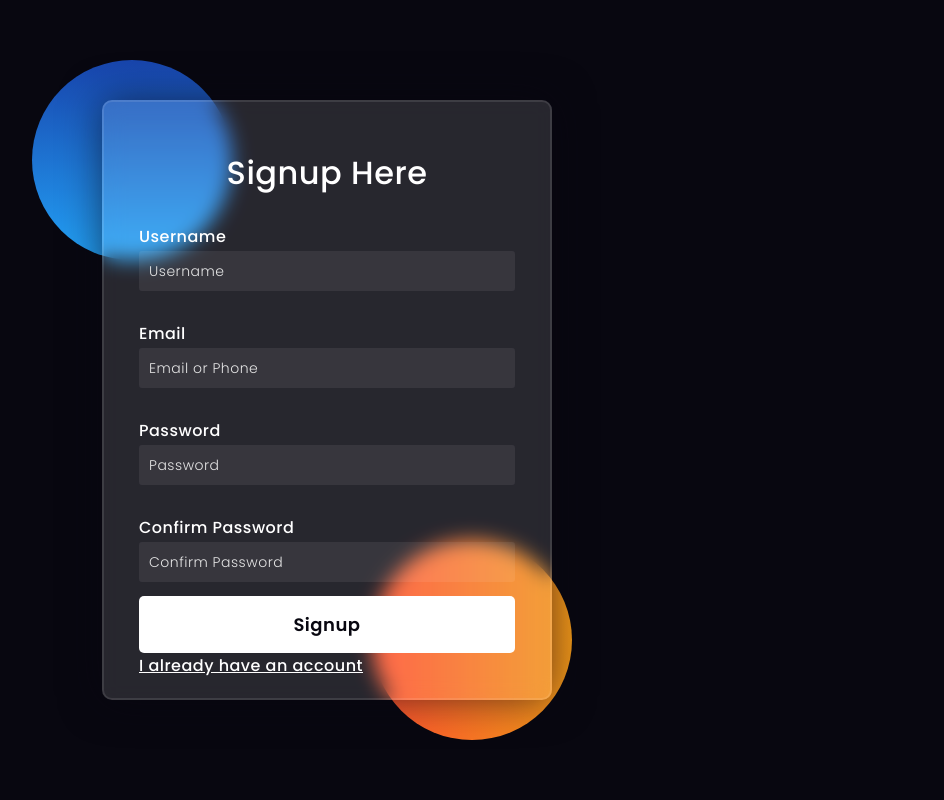
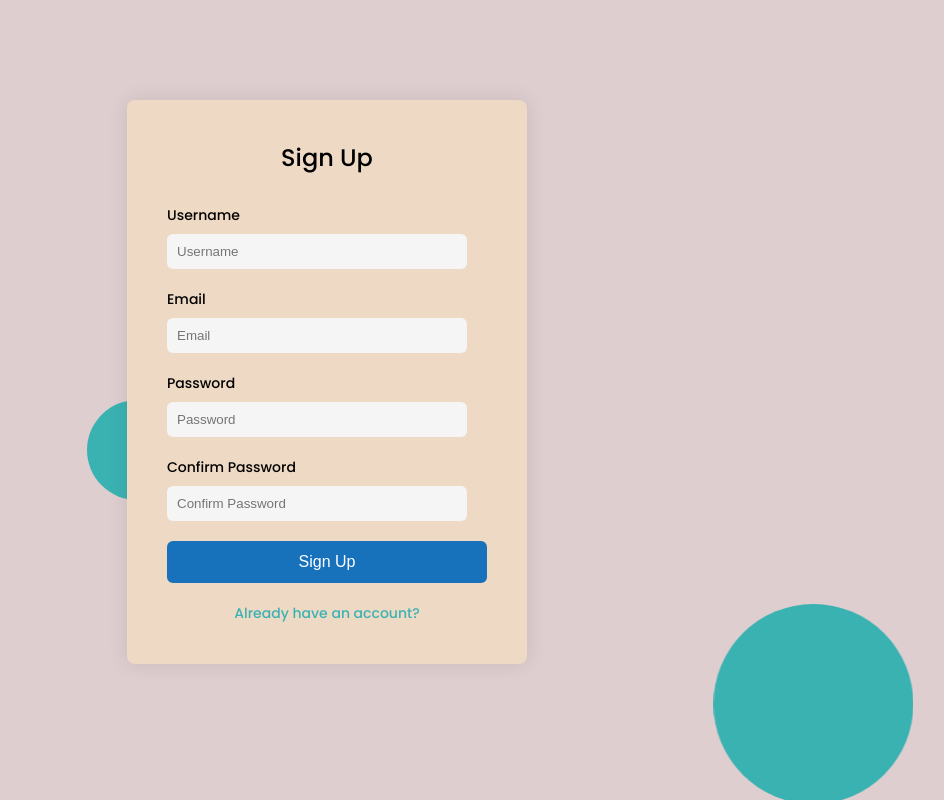
Before and after one commit to Prathamesh5500/Django-Clipboard-System, a Django app: page / in a window 1280 px wide. Shown: the whole page, without its empty margins (313-1257 px from the left). Run offline with Django 3.2, Linux system fonts and the light colour scheme.

Commit message:
Style Changes

```diff
--- a/static/css/style1.css
+++ b/static/css/style1.css
@@ -5,134 +5,117 @@
     margin: 0;
     box-sizing: border-box;
 }
-
 body {
-    background-color: #080710;
-}
-
-.background {
-    width: 430px;
-    height: 520px;
-    position: absolute;
-    transform: translate(-50%, -50%);
-    left: 50%;
-    top: 50%;
-}
-
-.background .shape {
-    height: 200px;
-    width: 200px;
-    position: absolute;
-    border-radius: 50%;
-}
-
-.shape:first-child {
-    background: linear-gradient(
-        #1845ad,
-        #23a2f6
-    );
-    left: -80px;
-    top: -80px;
-}
-
-.shape:last-child {
-    background: linear-gradient(
-        to right,
-        #ff512f,
-        #f09819
-    );
-    right: -30px;
-    bottom: -80px;
+    margin: 0;
+    padding: 0;
+    font-family: 'Poppins', sans-serif;
+    background-color: #dececf;
 }
 
 form {
-    height: 600px;
-    width: 450px;
-    background-color: rgba(255, 255, 255, 0.13);
-    position: absolute;
-    transform: translate(-50%, -50%);
-    top: 50%;
-    left: 50%;
-    border-radius: 10px;
-    backdrop-filter: blur(10px);
-    border: 2px solid rgba(255, 255, 255, 0.1);
-    box-shadow: 0 0 40px rgba(8, 7, 16, 0.6);
-    padding: 50px 35px;
+    position: relative;
+    max-width: 400px;
+    margin: 100px auto;
+    background: #eed9c4;
+    padding: 40px;
+    border-radius: 8px;
+    box-shadow: 0 0 20px rgba(0, 0, 0, 0.1);
 }
 
-form * {
-    font-family: 'Poppins', sans-serif;
-    color: #ffffff;
-    letter-spacing: 0.5px;
-    outline: none;
-    border: none;
-}
-
-form h3 {
-    font-size: 32px;
+h3 {
     font-weight: 500;
-    line-height: 42px;
+    font-size: 24px;
+    margin-bottom: 30px;
     text-align: center;
 }
 
 label {
+    font-size: 14px;
+    font-weight: 500;
+    margin-bottom: 8px;
     display: block;
-    margin-top: 30px;
+}
+
+input[type="text"],
+input[type="password"],
+input[type="email"] {
+    width: calc(100% - 20px);
+    padding: 10px;
+    margin-bottom: 20px;
+    border: none;
+    border-radius: 6px;
+    background: #f5f5f5;
+}
+
+button {
+    width: 100%;
+    padding: 12px;
+    border: none;
+    border-radius: 6px;
+    background: #1771bb  ;
+    color: #fff;
     font-size: 16px;
+    font-weight: 500;
+    cursor: pointer;
+    transition: background 0.3s ease;
+}
+
+button:hover {
+    background: #0056b3;
+}
+
+a {
+    display: block;
+    text-align: center;
+    margin-top: 20px;
+    color: #3bb2b2  ;
+    text-decoration: none;
+    font-size: 14px;
     font-weight: 500;
 }
 
-input {
-    display: block;
-    height: 40px;
+/* Background Animation */
+.background {
+    position: fixed;
+    top: 0;
+    left: 0;
     width: 100%;
-    background-color: rgba(255, 255, 255, 0.07);
-    border-radius: 3px;
-    padding: 0 10px;
-    margin-top: 2px;
-    font-size: 14px;
-    font-weight: 300;
+    height: 100%;
+    overflow: hidden;
+    pointer-events: none;
 }
 
-::placeholder {
-    color: #e5e5e5;
+.shape {
+    position: absolute;
+    background: #3bb2b2  ;
+    border-radius: 50%;
+    animation: animate 15s linear infinite;
 }
 
-button {
-    margin-top: 14px;
-    width: 100%;
-    background-color: #ffffff;
-    color: #080710;
-    padding: 15px 0;
-    font-size: 18px;
-    font-weight: 600;
-    border-radius: 5px;
-    cursor: pointer;
+.shape:nth-child(1) {
+    width: 200px;
+    height: 200px;
+    top: -100px;
+    left: -100px;
+    animation-delay: 0s;
 }
 
-.social {
-    margin-top: 30px;
-    display: flex;
+.shape:nth-child(2) {
+    width: 100px;
+    height: 100px;
+    top: 400px;
+    left: 400px;
+    animation-delay: 7s;
 }
 
-.social div {
-    background: red;
-    width: 150px;
-    border-radius: 3px;
-    padding: 5px 10px 10px 5px;
-    background-color: rgba(255, 255, 255, 0.27);
-    color: #eaf0fb;
-    text-align: center;
+@keyframes animate {
+    0% {
+        transform: translate(0, 0);
+    }
+    50% {
+        transform: translate(100vw, 100vh);
+    }
+    100% {
+        transform: translate(0, 0);
+    }
 }
-
-.social div:hover {
-    background-color: rgba(255, 255, 255, 0.47);
-}
-
-.social .fb {
-    margin-left: 25px;
-}
-
-.social i {
-    margin-right: 4px;
-}
--- a/templates/login.html
+++ b/templates/login.html
@@ -8,7 +8,6 @@
     <link rel="preconnect" href="https://fonts.gstatic.com">
     <link rel="stylesheet" href="https://cdnjs.cloudflare.com/ajax/libs/font-awesome/5.15.4/css/all.min.css">
     <link href="https://fonts.googleapis.com/css2?family=Poppins:wght@300;500;600&display=swap" rel="stylesheet">
-    <!-- External Stylesheet -->
     <link rel="stylesheet" href="{% static "css/style.css" %}" type="text/css">
 </head>
 <body>
--- a/templates/signup.html
+++ b/templates/signup.html
@@ -2,13 +2,13 @@
 <!DOCTYPE html>
 <html lang="en">
 <head>
+
 
     <title>Signup Page</title>
 
     <link rel="preconnect" href="https://fonts.gstatic.com">
     <link rel="stylesheet" href="https://cdnjs.cloudflare.com/ajax/libs/font-awesome/5.15.4/css/all.min.css">
     <link href="https://fonts.googleapis.com/css2?family=Poppins:wght@300;500;600&display=swap" rel="stylesheet">
-    <!-- External Stylesheet -->
     <link rel="stylesheet" href="{% static "css/style1.css" %}" type="text/css">
 </head>
 <body>
@@ -18,13 +18,13 @@
     </div>
     <form action="" method="post">
         {% csrf_token %}
-        <h3>Signup Here</h3>
+        <h3>Sign Up</h3>
 
         <label for="username">Username</label>
         <input type="text" placeholder="Username" name="username" id="username">
 
         <label for="email">Email</label>
-        <input type="email" placeholder="Email or Phone" name="email" id="email">
+        <input type="email" placeholder="Email" name="email" id="email">
 
         <label for="password1">Password</label>
         <input type="password" placeholder="Password" id="password1" name="password1">
@@ -32,9 +32,9 @@
         <label for="password2">Confirm Password</label>
         <input type="password" placeholder="Confirm Password" id="password2" name="password2">
 
-        <button type="submit">Signup</button>
+        <button type="submit">Sign Up</button>
 
-        <a href="{% url 'login' %}" >I already have an account</a>
+        <h5><a href="{% url 'login' %}" >Already have an account?</a></h5>
     </form>
 </body>
 </html>
```
Also changed, not shown: static/css/style.css (+87 -105 lines).
